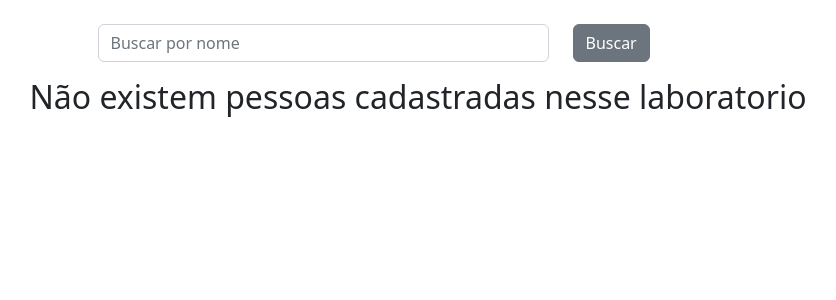
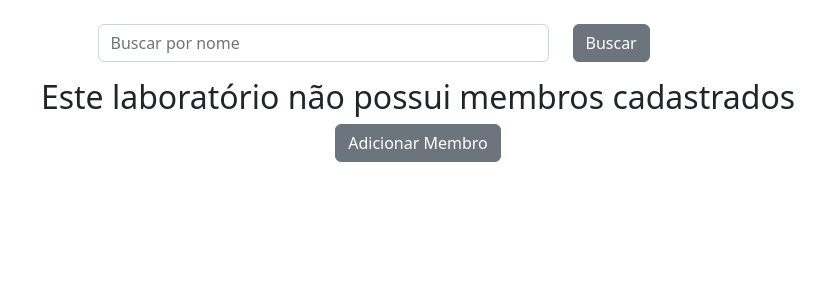
Before and after one commit to tilitpeg/comunidade_litpeg, a Django app: page /laboratorio/1/pessoas in a window 1280 px wide. Shown: the part 56-356 px from the top of the page, without its empty margins (222-1058 px from the left). Run offline with Django 4.2, Linux system fonts and the light colour scheme; the visitor is signed in with stand-in values (Sample User, id 1); data that the repository does not hold is empty; some libraries are stand-ins or nearby versions.

Commit message:
Botão de adicionar Membros quando vazio

```diff
--- a/laboratorio/templates/pessoa/pessoa_list.html
+++ b/laboratorio/templates/pessoa/pessoa_list.html
@@ -49,7 +49,12 @@
         <h1></h1>
         <a href="{% url 'pessoa.novo' pk_laboratorio %}" class="btn btn-secondary display-1 mb-4">Adicionar Membro</a>
     {% else %}
-        <center><h2>Não existem pessoas cadastradas nesse laboratorio</h2></center>
+        <center>
+            <h2>Este laboratório não possui membros cadastrados</h2>
+
+            <a href="{% url 'pessoa.novo' pk_laboratorio %}" class="btn btn-secondary display-1 mb-4">Adicionar Membro</a>
+        </center>
+
     {% endif %}
 
 </div>
```
